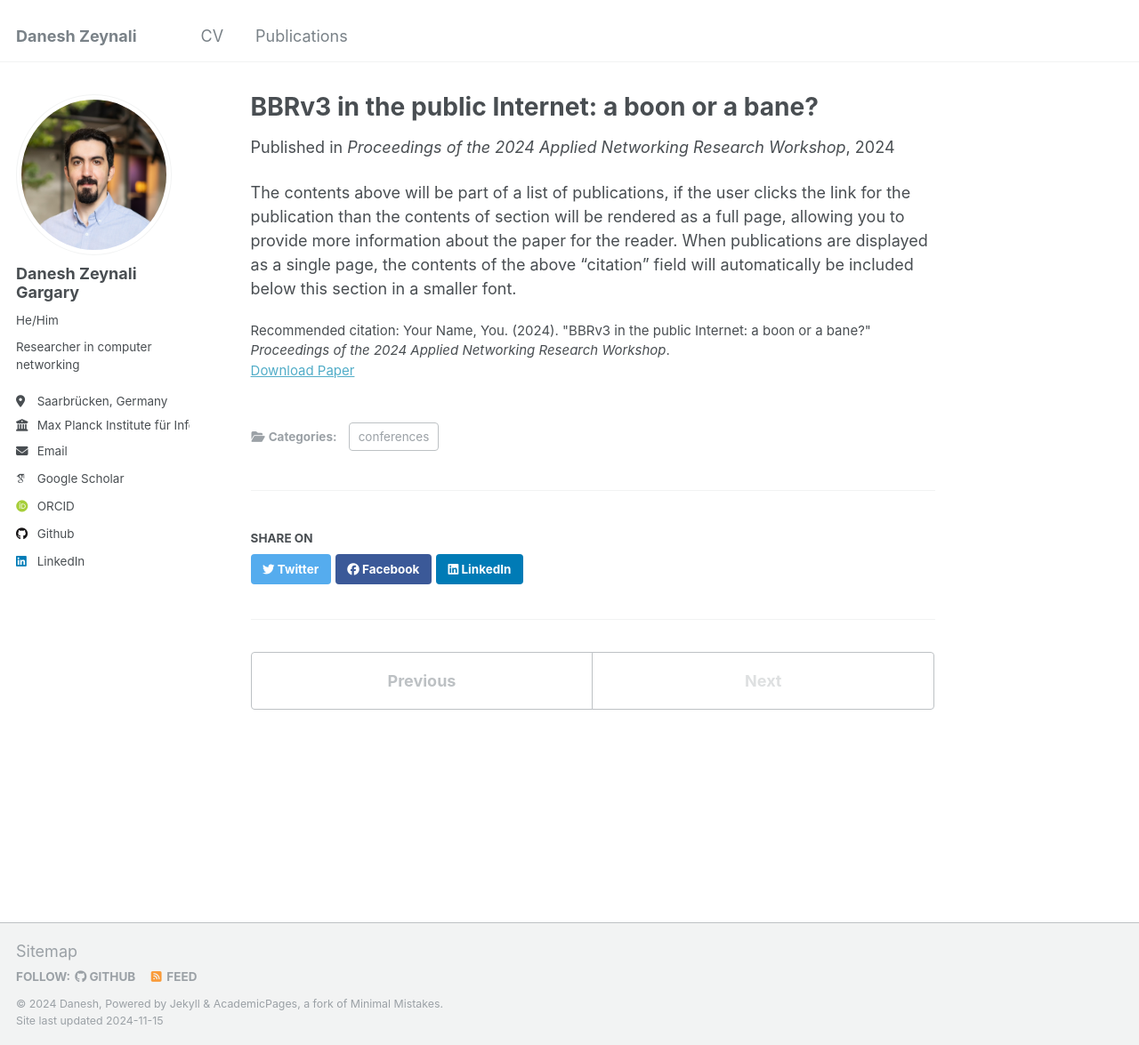
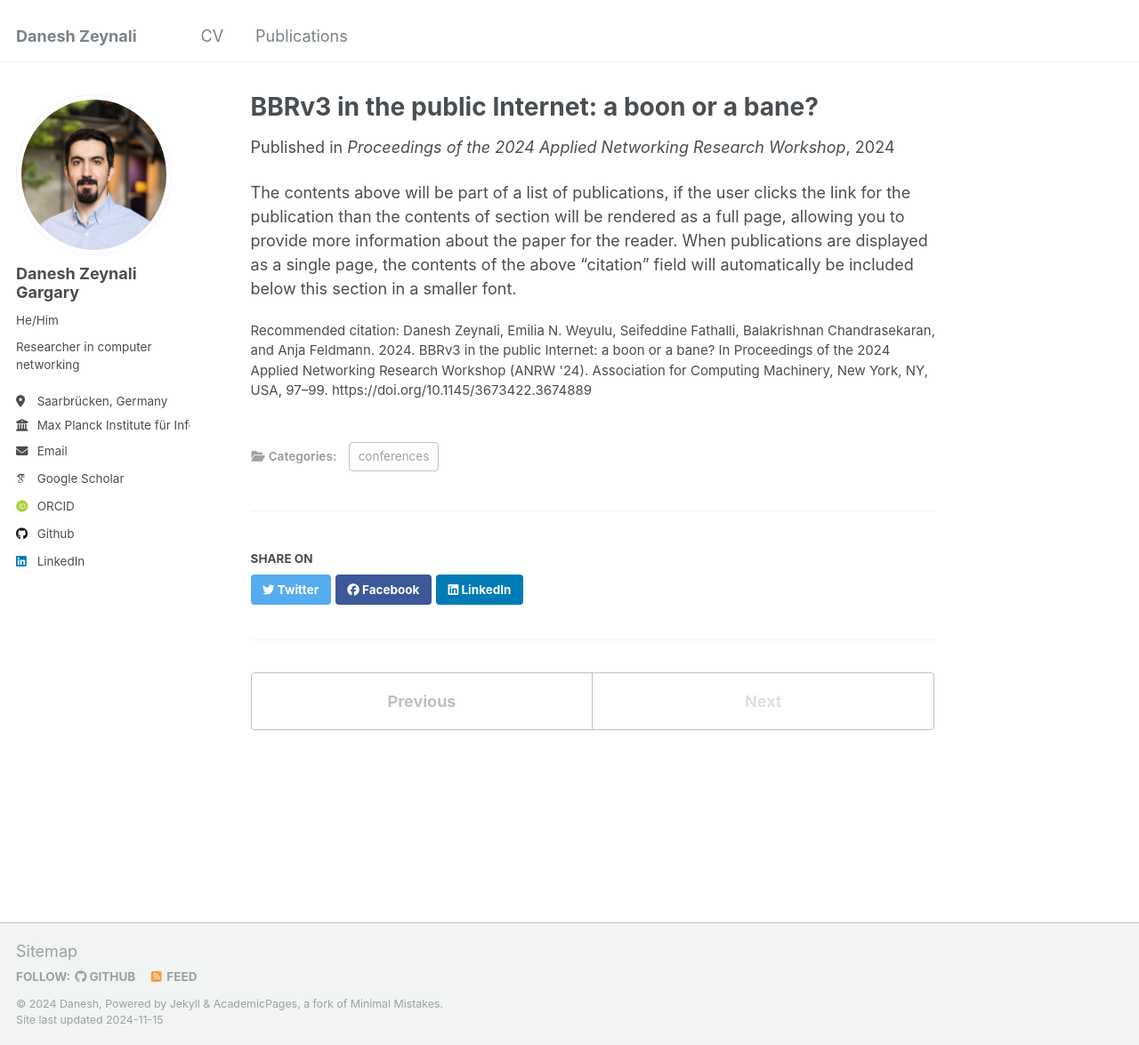
Before and after one commit to daneshzg/CV, a Jekyll site: the page built from _publications/2024-02-17-paper-title-number-4.md, in a window 1280 px wide and 1175 px high. Shown: the whole window at 89% size. Built offline with Jekyll 4.4.1, drawn with Linux system fonts in a browser that asks for light colours; some web fonts are replaced.

Commit message:
Update 2024-02-17-paper-title-number-4.md

```diff
--- a/_publications/2024-02-17-paper-title-number-4.md
+++ b/_publications/2024-02-17-paper-title-number-4.md
@@ -6,8 +6,7 @@ permalink: /publication/2024-ANRW-BBRv3
 excerpt: "The third version of the Bottleneck-Bandwidth and Round-trip (BBR) algorithm, BBRv3, is now the default CCA for all of the public Internet traffic from google.com and YouTube. In this work, we build upon our prior work and examine BBRv3's ability to coexist with Cubic flows by taking loss, in the form of explicit congestion notification (ECN) signals, into account. Our evaluations reveal that, when ECN is enabled, a single BBRv3 flow can acquire more than ~99% of the bandwidth even when competing with five Cubic flows. Our findings have crucial implications for using BBRv3 in the public Internet."
 date: 2024-02-17
 venue: "Proceedings of the 2024 Applied Networking Research Workshop"
-paperurl: "http://academicpages.github.io/files/paper3.pdf"
-citation: "Your Name, You. (2024). \"BBRv3 in the public Internet: a boon or a bane?\" <i>Proceedings of the 2024 Applied Networking Research Workshop</i>."
+citation: "Danesh Zeynali, Emilia N. Weyulu, Seifeddine Fathalli, Balakrishnan Chandrasekaran, and Anja Feldmann. 2024. BBRv3 in the public Internet: a boon or a bane? In Proceedings of the 2024 Applied Networking Research Workshop (ANRW '24). Association for Computing Machinery, New York, NY, USA, 97–99. https://doi.org/10.1145/3673422.3674889"
 ---
 
 The contents above will be part of a list of publications, if the user clicks the link for the publication than the contents of section will be rendered as a full page, allowing you to provide more information about the paper for the reader. When publications are displayed as a single page, the contents of the above "citation" field will automatically be included below this section in a smaller font.
```
